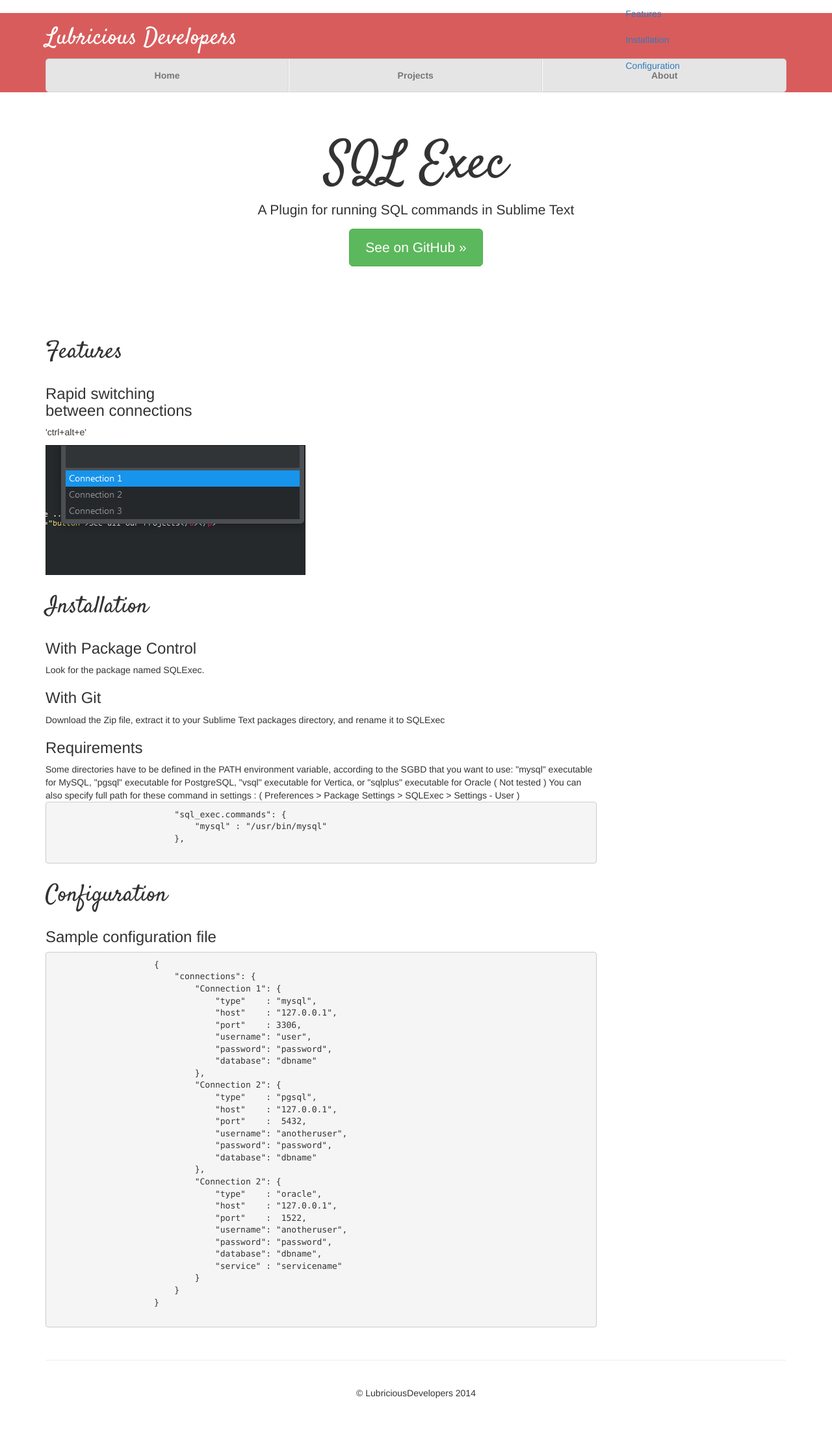
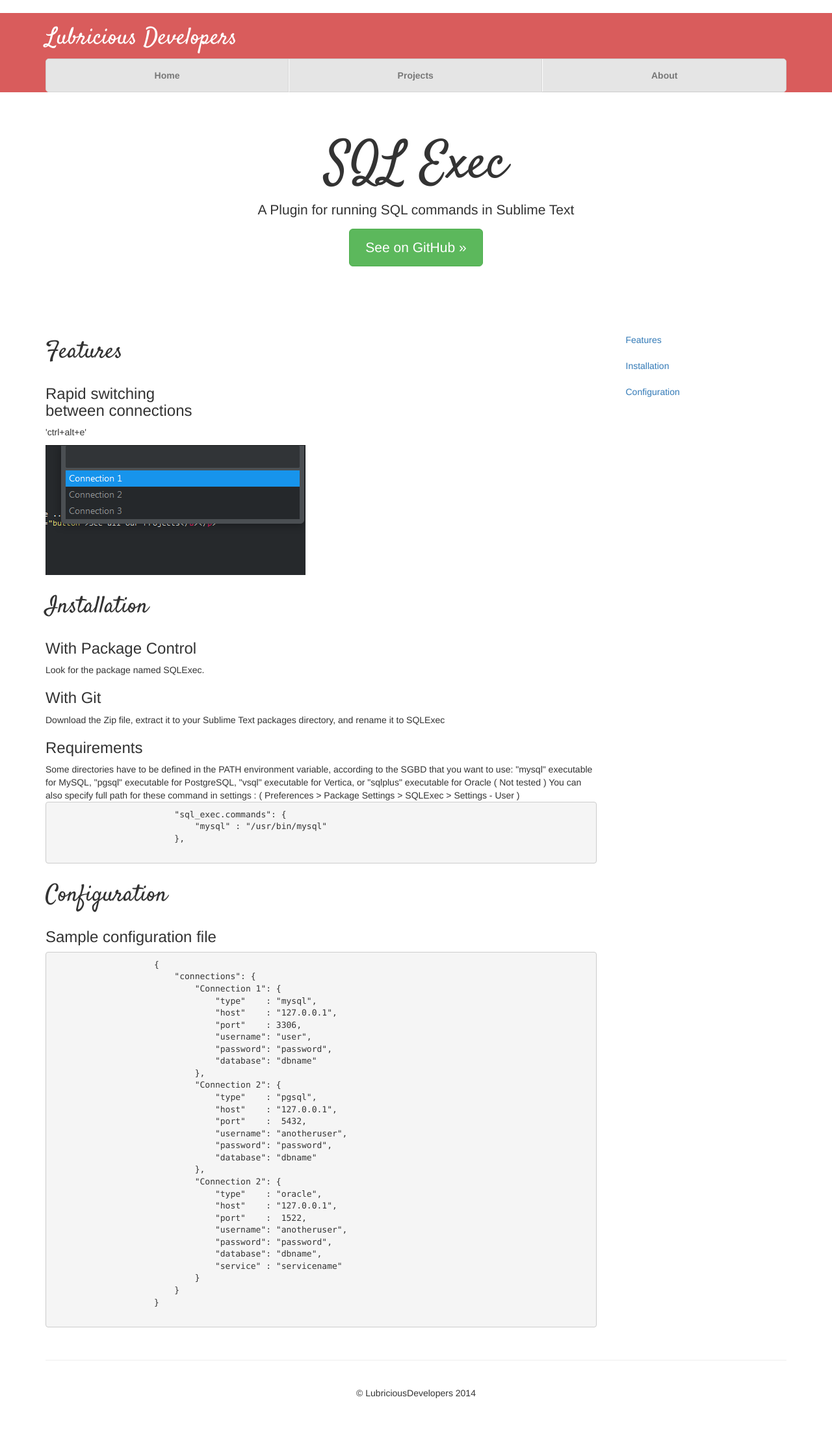
Before and after one commit to LubriciousDevelopers/lubriciousdevelopers.github.io, a Jekyll site: the page built from projects/sublime-sql-exec/index.html, in a window 1280 px wide. Shown: the whole page at 65% size. Built offline with Jekyll 4.4.1, drawn with Linux system fonts in a browser that asks for light colours; nearby versions of some CDN libraries.

Commit message:
Add style for affix

```diff
--- a/css/styles.css
+++ b/css/styles.css
@@ -6,7 +6,7 @@
     font-family: 'Satisfy', cursive;
 }
 
-.affix {
+.affix-top {
     top: 1px;
 }
 
```
